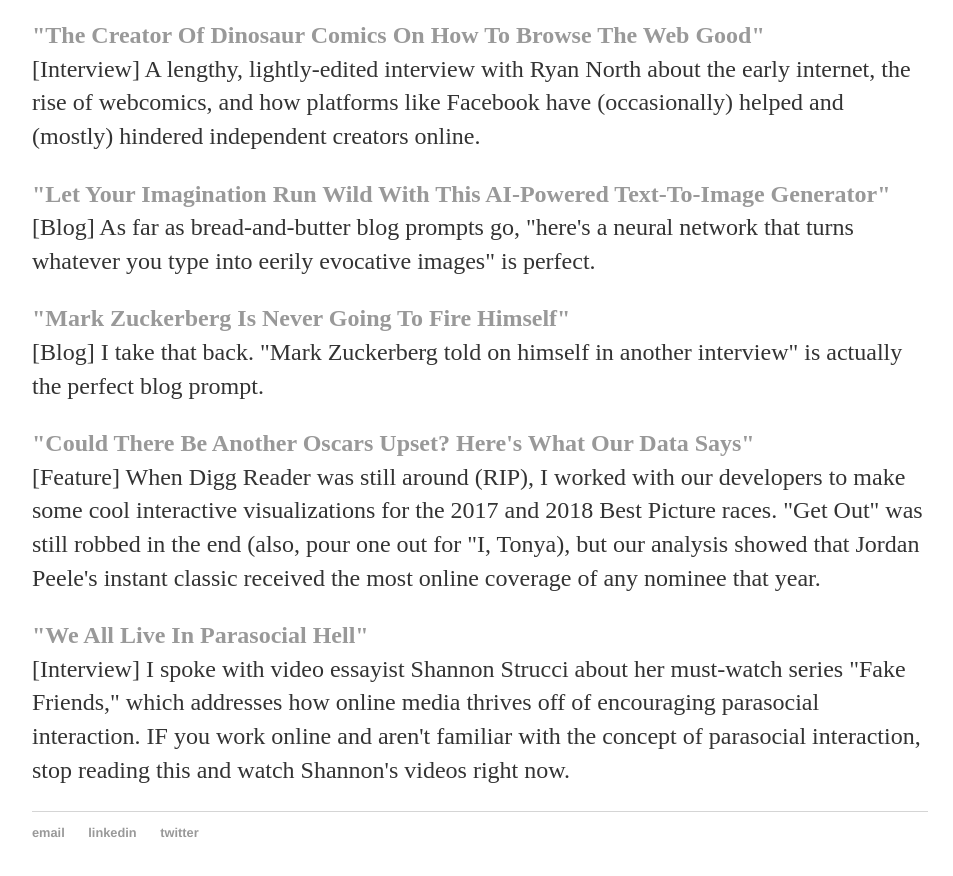
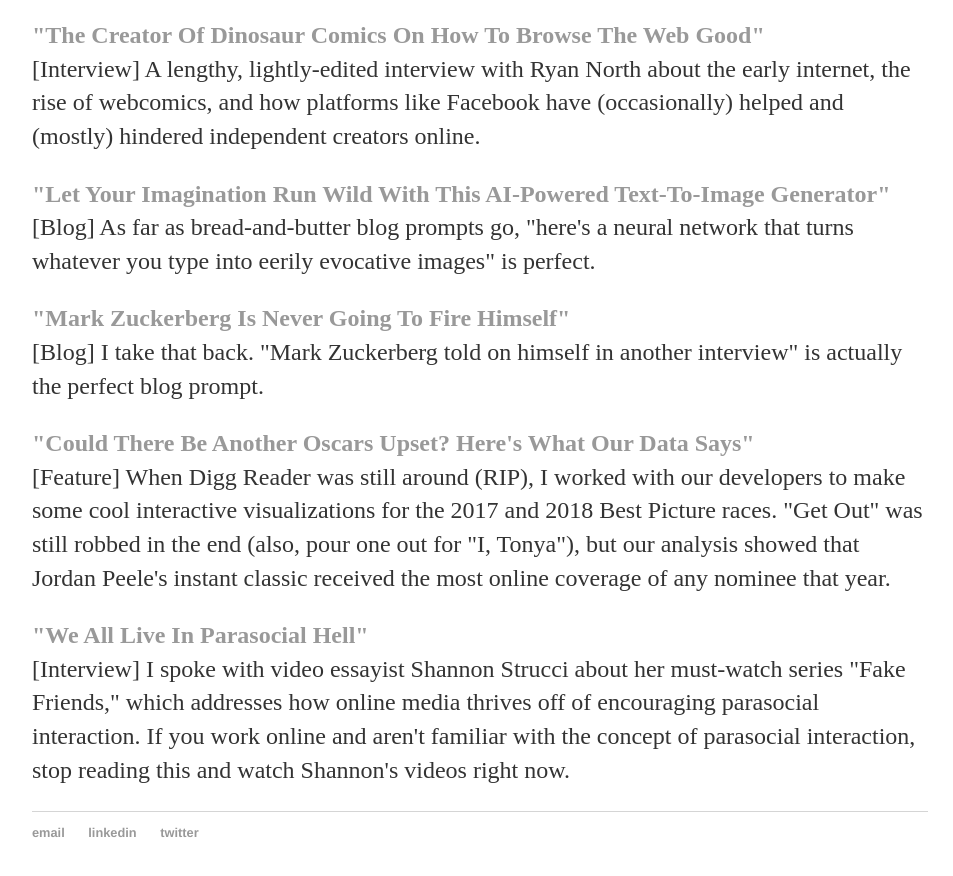
Before and after one commit to mathewolson/mathewolson.github.io, a Jekyll site: the page built from writing.html, in a window 1280 px wide and 900 px high, scrolled down 1613 px. Shown: the top 876 px of the window, without its empty margins (160-1113 px from the left). Built offline with Jekyll 4.4.1, drawn with Linux system fonts in a browser that asks for light colours.

```diff
--- a/writing.html
+++ b/writing.html
@@ -15,6 +15,6 @@ title: Writing
 	<p><b><a href="http://digg.com/2018/dinosaur-comics-ryan-north-interview">"The Creator Of Dinosaur Comics On How To Browse The Web Good"</a></b><br>[Interview] A lengthy, lightly-edited interview with Ryan North about the early internet, the rise of webcomics, and how platforms like Facebook have (occasionally) helped and (mostly) hindered independent creators online.</p>
 	<p><b><a href="http://digg.com/2018/text-to-image-generator-ai-cris-valenzuela">"Let Your Imagination Run Wild With This AI-Powered Text-To-Image Generator"</a></b><br>[Blog] As far as bread-and-butter blog prompts go, "here's a neural network that turns whatever you type into eerily evocative images" is perfect.</p>
 	<p><b><a href="http://digg.com/2018/mark-zuckerberg-kara-swisher-interview-recode-firing-himself-cambridge-analytica">"Mark Zuckerberg Is Never Going To Fire Himself"</a></b><br>[Blog] I take that back. "Mark Zuckerberg told on himself in another interview" is actually the perfect blog prompt.</p>
-	<p><b><a href="http://digg.com/2018/oscars-2018-best-picture-prediction-data-viz">"Could There Be Another Oscars Upset? Here's What Our Data Says"</a></b><br>[Feature] When Digg Reader was still around (RIP), I worked with our developers to make some cool interactive visualizations for the 2017 and 2018 Best Picture races. "Get Out" was still robbed in the end (also, pour one out for "I, Tonya), but our analysis showed that Jordan Peele's instant classic received the most online coverage of any nominee that year.</p>
-	<p><b><a href="http://digg.com/2018/parasocial-relationships-shannon-strucci-interview">"We All Live In Parasocial Hell"</a></b><br>[Interview] I spoke with video essayist Shannon Strucci about her must-watch series "Fake Friends," which addresses how online media thrives off of encouraging parasocial interaction. IF you work online and aren't familiar with the concept of parasocial interaction, stop reading this and watch Shannon's videos right now.</p>
+	<p><b><a href="http://digg.com/2018/oscars-2018-best-picture-prediction-data-viz">"Could There Be Another Oscars Upset? Here's What Our Data Says"</a></b><br>[Feature] When Digg Reader was still around (RIP), I worked with our developers to make some cool interactive visualizations for the 2017 and 2018 Best Picture races. "Get Out" was still robbed in the end (also, pour one out for "I, Tonya"), but our analysis showed that Jordan Peele's instant classic received the most online coverage of any nominee that year.</p>
+	<p><b><a href="http://digg.com/2018/parasocial-relationships-shannon-strucci-interview">"We All Live In Parasocial Hell"</a></b><br>[Interview] I spoke with video essayist Shannon Strucci about her must-watch series "Fake Friends," which addresses how online media thrives off of encouraging parasocial interaction. If you work online and aren't familiar with the concept of parasocial interaction, stop reading this and watch Shannon's videos right now.</p>
 </div><!-- /.blurb -->
```
